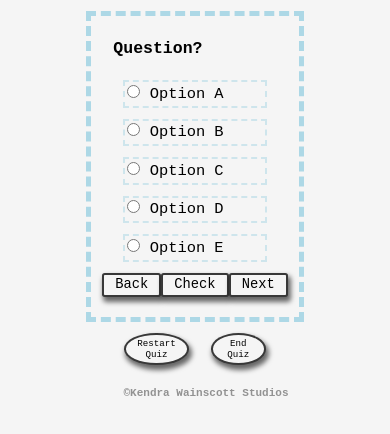
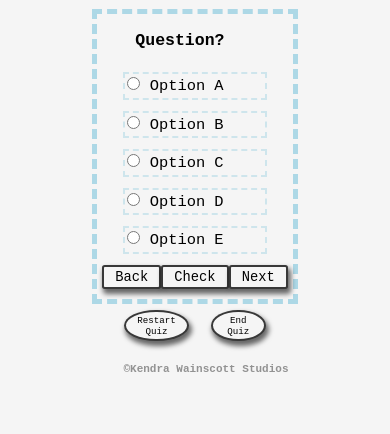
Before and after one commit to kfwainsc/study_tool, a plain HTML site: page quizFace.html in a window 390 px wide. Shown: the part 90-524 px from the top of the page. Drawn offline with Linux system fonts and the light colour scheme.

Commit message:
Update quizFace.css

```diff
--- a/quizFace.css
+++ b/quizFace.css
@@ -1,3 +1,9 @@
+/********************************************
+    by Kendra Wainscott 2022
+    styling for the face of the ACTIVE QUIZ
+    with questions and feedback page
+    of  "STUDY TOOL" quiz project
+*********************************************/
 *,
 *:before,
 *:after {
@@ -16,7 +22,17 @@ html {
 }
 body {
   background-color: whitesmoke;
+  display: flex;
+  justify-content: center;
 }
+/*.outside-container {
+  display: flex;
+  flex-direction: column;
+  justify-content: center;
+  align-items: center;
+  margin: 1rem;
+}*/
+
 /*************************************************/
 /****************  HEADER   *********************/
 header {
@@ -42,10 +58,16 @@ header {
   header {
     margin: 2.5rem 0 1rem 0;
   }
+  #question {
+    padding: 1rem 1rem;
+  }
 }
-@media only screen and (min-width: 800px) {
+@media only screen and (min-width: 850px) {
   #stats {
     width: 60%;
+  }
+  .outside-container {
+    max-width: 800px;
   }
 }
 /*************************************************/
@@ -64,7 +86,8 @@ main {
 #feedback-correct {
   text-align: center;
 }
-#feedback-answer {
+#feedback-answer,
+#feedback-locaation {
   margin: 1rem 0 0.5rem 0;
   font-weight: 500;
   text-align: left;
@@ -91,13 +114,19 @@ input[type="radio"]:checked + label {
   font-size: 1.4rem;
 }
 #question {
-  padding: 1rem;
+  padding: 1rem 4rem;
 }
 .quiz-box {
   margin: 1% 1% 3% 1%;
   padding: 3% 3% 5% 3%;
   border: 0.5rem dashed lightblue;
 }
+@media only screen and (max-width: 480px) {
+  #question {
+    padding: 1rem 3rem;
+  }
+}
+
 /****************  BUTTONS  *********************/
 .btn {
   padding: 0.5rem 1rem;
```
